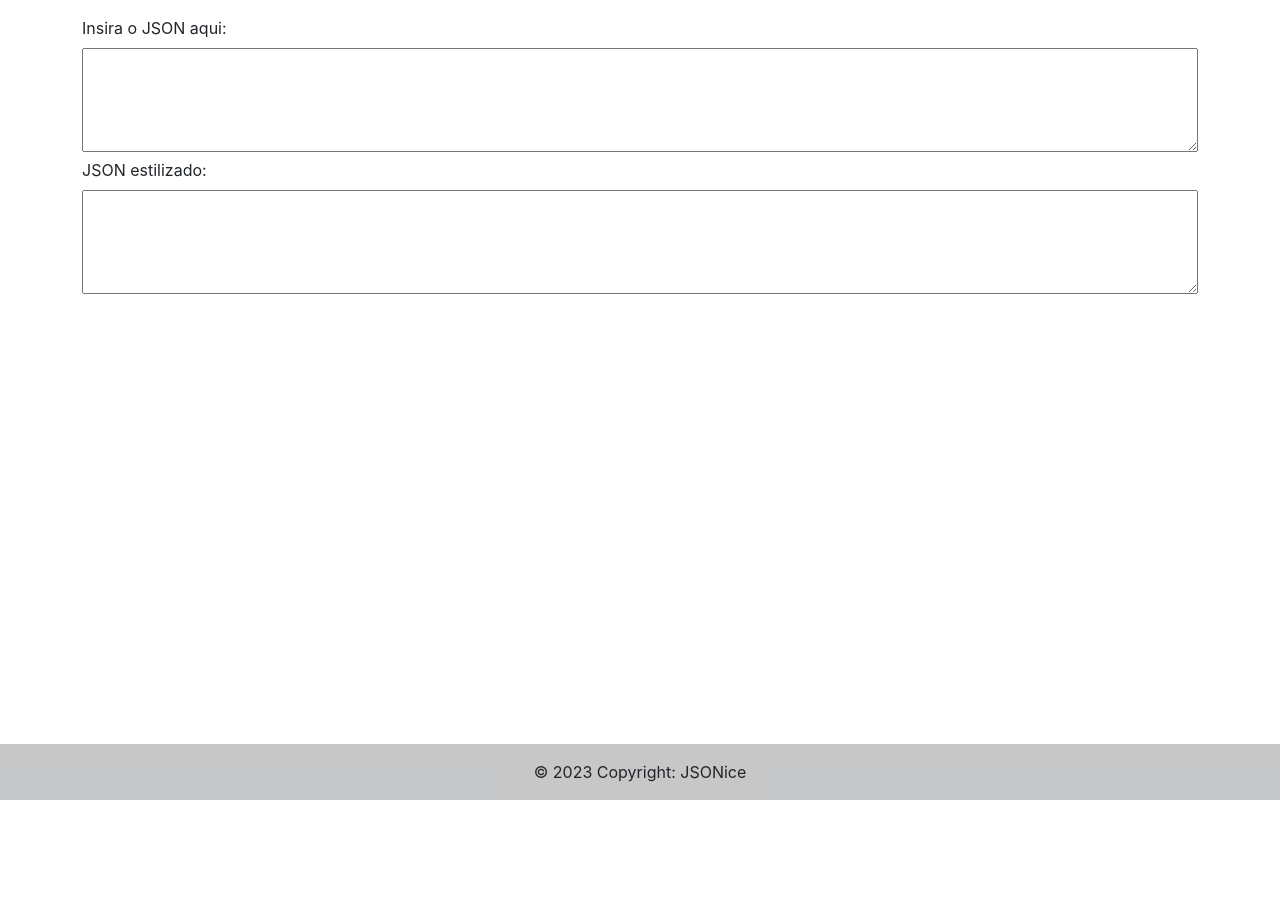
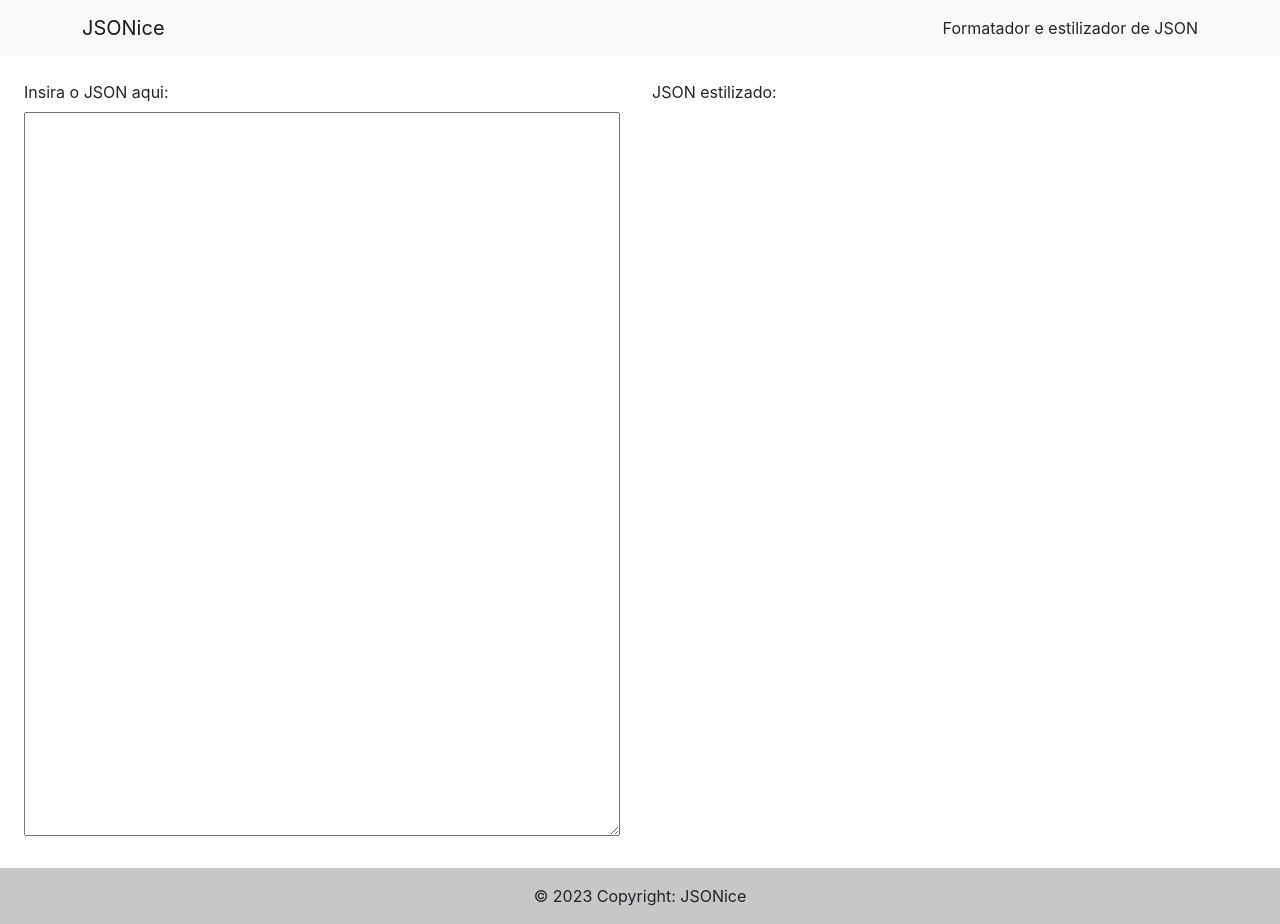
Before and after one commit to matheusnog/jsonice, a React (Create React App) app: page / in a window 1280 px wide. Before the commit the page ends 800 px from the top, so only its background shows below. Built offline with nearby package versions, Linux system fonts and the light colour scheme; the HTML template or start-up script is replaced by a standard one.

Commit message:
Exibindo JSON estilizado e adicionando Navbar

```diff
--- a/package.json
+++ b/package.json
@@ -3,10 +3,14 @@
   "version": "0.1.0",
   "private": true,
   "dependencies": {
+    "@emotion/react": "^11.11.0",
+    "@emotion/styled": "^11.11.0",
     "@mui/base": "^5.0.0-beta.1",
+    "@mui/material": "^5.13.1",
     "@testing-library/jest-dom": "^5.16.5",
     "@testing-library/react": "^13.4.0",
     "@testing-library/user-event": "^13.5.0",
+    "@textea/json-viewer": "^3.0.0",
     "bootstrap": "^5.2.3",
     "mdb-react-ui-kit": "^6.0.0",
     "react": "^18.2.0",
--- a/src/App.css
+++ /dev/null
@@ -1,38 +0,0 @@
-.App {
-  text-align: center;
-}
-
-.App-logo {
-  height: 40vmin;
-  pointer-events: none;
-}
-
-@media (prefers-reduced-motion: no-preference) {
-  .App-logo {
-    animation: App-logo-spin infinite 20s linear;
-  }
-}
-
-.App-header {
-  background-color: #282c34;
-  min-height: 100vh;
-  display: flex;
-  flex-direction: column;
-  align-items: center;
-  justify-content: center;
-  font-size: calc(10px + 2vmin);
-  color: white;
-}
-
-.App-link {
-  color: #61dafb;
-}
-
-@keyframes App-logo-spin {
-  from {
-    transform: rotate(0deg);
-  }
-  to {
-    transform: rotate(360deg);
-  }
-}
--- a/src/App.js
+++ b/src/App.js
@@ -1,10 +1,11 @@
-import './App.css';
 import Content from './components/Content/Content';
 import Footer from './components/Footer/Footer';
+import Navbar from './components/Navbar/Navbar';
 
 function App() {
   return (
     <>
+      <Navbar />
       <Content />
       <Footer />
     </>
--- a/src/components/Content/Content.jsx
+++ b/src/components/Content/Content.jsx
@@ -1,16 +1,48 @@
-import React, { useState } from 'react';
+import React, { useEffect, useState } from 'react';
 import { TextareaAutosize } from '@mui/base';
-import { Container, FormLabel } from 'react-bootstrap';
+import { FormLabel } from 'react-bootstrap';
+import { JsonViewer } from '@textea/json-viewer'
+import { Grid } from '@mui/material';
+
 
 const Content = () => {
-    const [json, setJson] = useState(null)
+    const [json, setJson] = useState('')
+    const [formattedJson, setFormattedJson] = useState(null)
+
+    useEffect(() => {
+        if (json) {
+            if (isJsonString(json)) {
+                var json_value = JSON.parse(json)
+                setFormattedJson(json_value)
+            }
+        }
+    }, [json])
+
+    function isJsonString(str) {
+        try {
+            JSON.parse(str);
+        } catch (e) {
+            return false;
+        }
+        return true;
+    }
+
     return (
-        <Container fluid="md" className='mt-3'>
-            <FormLabel>Insira o JSON aqui:</FormLabel>
-            <TextareaAutosize style={{ width: '100%', height: 100 }} value={json} onChange={(e) => setJson(e.target.value)} />
-            <FormLabel>JSON estilizado:</FormLabel>
-            <TextareaAutosize style={{ width: '100%', height: 100 }} />
-        </Container>
+        <>
+            <Grid direction='row' container spacing={1} style={{ minHeight: '100vh' }} className='p-3'>
+                <Grid container item sm={6} className='p-3'>
+                    <FormLabel>Insira o JSON aqui:</FormLabel>
+                    <TextareaAutosize style={{ width: '100%', minHeight: '90vh' }} value={json} onChange={(e) => setJson(e.target.value)} />
+
+                </Grid>
+                <Grid container item sm={6} className='p-3'>
+                    <FormLabel>JSON estilizado:</FormLabel>
+                    <div className='d-flex align-items-center'>
+                        {formattedJson && <JsonViewer value={formattedJson} />}
+                    </div>
+                </Grid>
+            </Grid>
+        </>
     )
 
 }
--- a/src/components/Footer/Footer.jsx
+++ b/src/components/Footer/Footer.jsx
@@ -4,12 +4,7 @@ import { MDBFooter } from 'mdb-react-ui-kit';
 class Footer extends React.Component {
     render() {
         return (
-            <MDBFooter bgColor='light' className='text-center text-lg-left' style={{
-                position: 'absolute',
-                left: 0,
-                bottom: 0,
-                right: 0
-            }}>
+            <MDBFooter bgColor='light' className='text-center text-lg-left'>
                 <div className='text-center p-3' style={{ backgroundColor: 'rgba(0, 0, 0, 0.2)' }}>
                     &copy; {new Date().getFullYear()} Copyright:{' '}
                     <span className='text-dark'>JSONice</span>
--- /dev/null
+++ b/src/components/Navbar/Navbar.jsx
@@ -0,0 +1,17 @@
+import React from 'react';
+import { Container, Navbar as NavBootstrap } from 'react-bootstrap';
+
+class Navbar extends React.Component {
+    render() {
+        return (
+            <NavBootstrap bg="light">
+                <Container>
+                    <NavBootstrap.Brand href="#home">JSONice</NavBootstrap.Brand>
+                    <span>Formatador e estilizador de JSON</span>
+                </Container>
+            </NavBootstrap>
+        )
+    }
+}
+
+export default Navbar;
```
Also changed, not shown: 1 other file (tests, documents, lock files or other folders).
